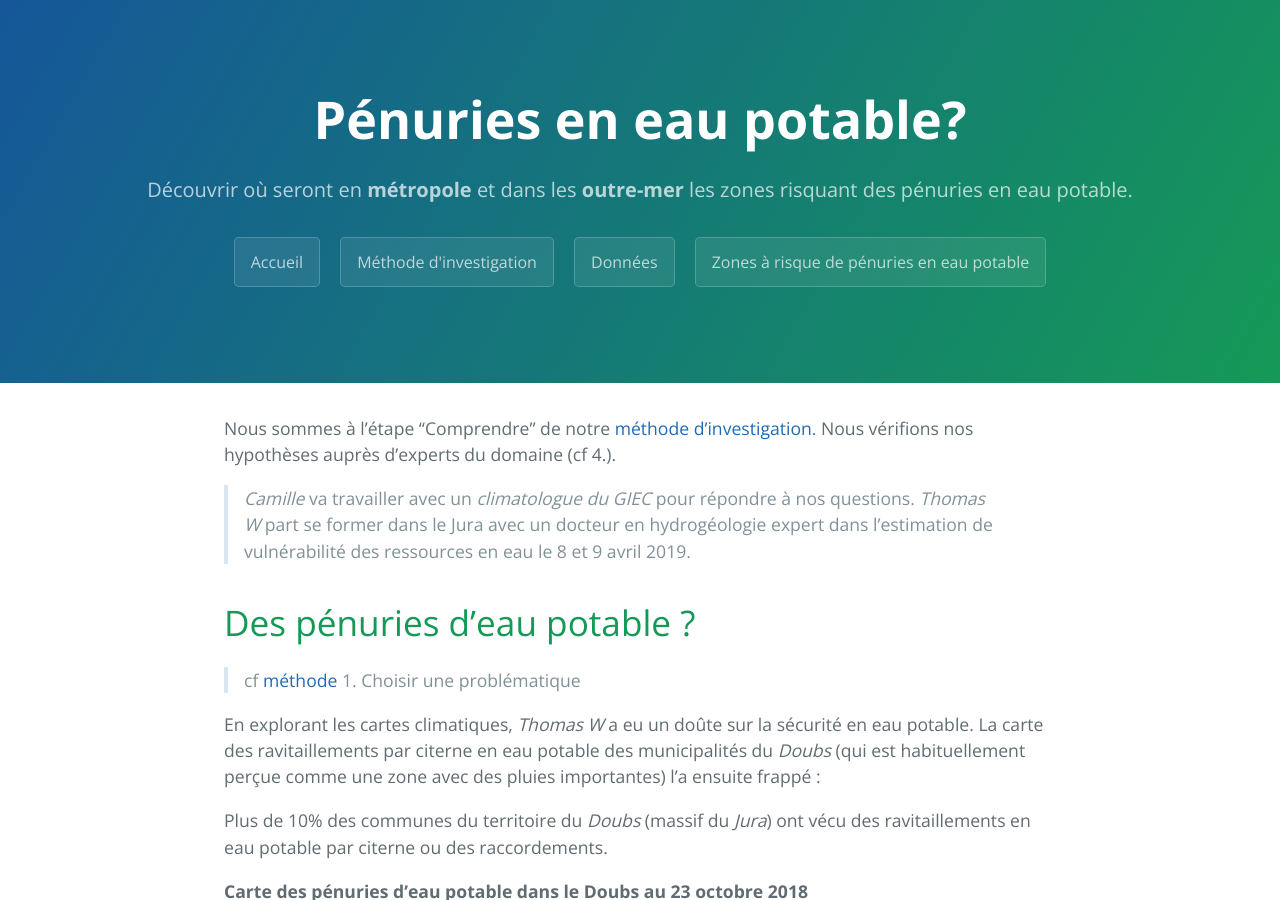
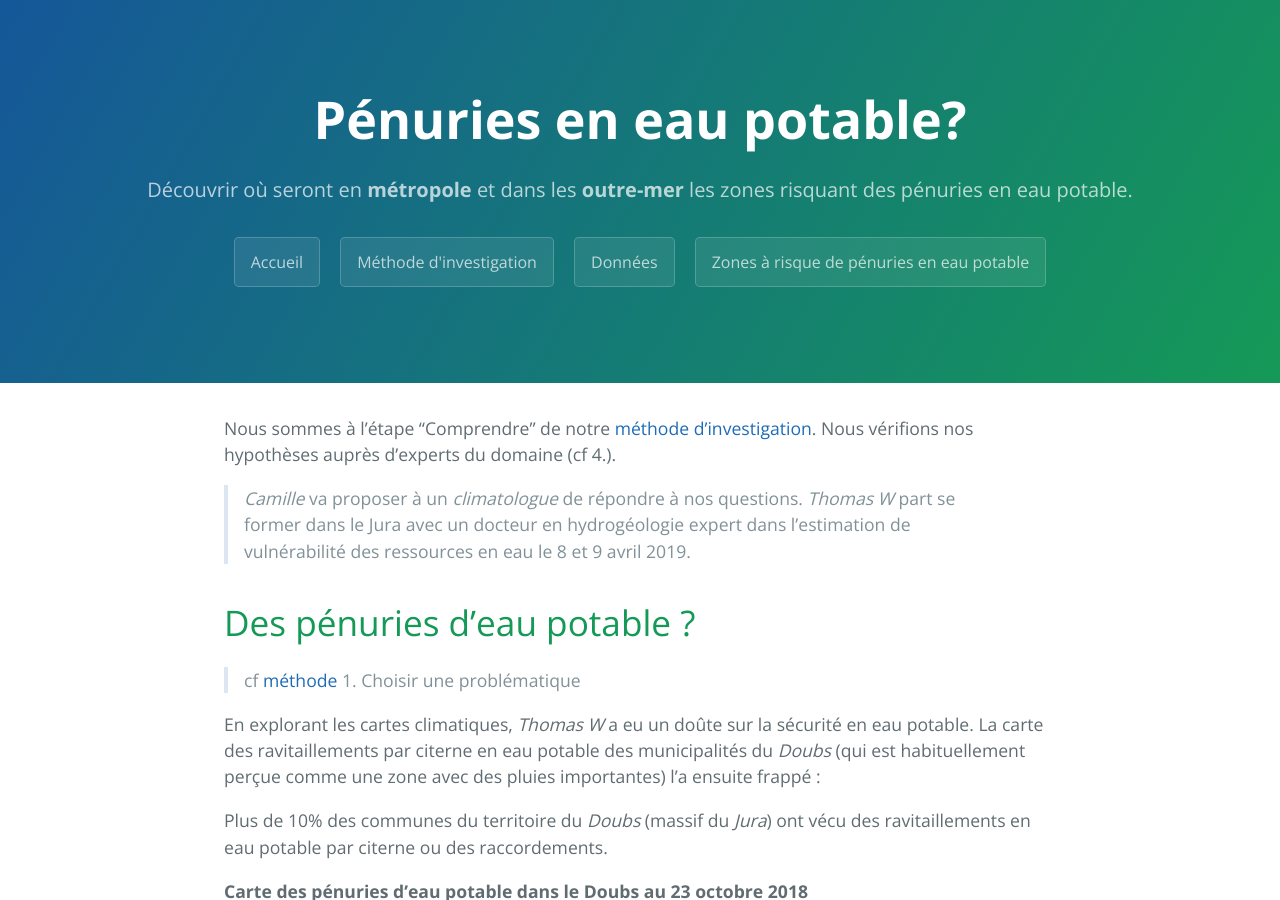
Before and after one commit to secheresses/Ancien-site, a Jekyll site: the page built from pages/risques-penurie-eau.md, in a window 1280 px wide and 900 px high. Built offline with Jekyll 4.4.1, drawn with Linux system fonts in a browser that asks for light colours.

Commit message:
Update risques-penurie-eau.md

```diff
--- a/pages/risques-penurie-eau.md
+++ b/pages/risques-penurie-eau.md
@@ -6,7 +6,7 @@ permalink: /risques-penurie-eau
 ---
 
 Nous sommes à l'étape "Comprendre" de notre [méthode d'investigation](../methode). Nous vérifions nos hypothèses auprès d'experts du domaine (cf 4.).
->*Camille* va travailler avec un *climatologue du GIEC* pour répondre à nos questions. *Thomas W* part se former dans le Jura avec un docteur en hydrogéologie expert dans l'estimation de vulnérabilité des ressources en eau le 8 et 9 avril 2019.
+>*Camille* va proposer à un *climatologue* de répondre à nos questions. *Thomas W* part se former dans le Jura avec un docteur en hydrogéologie expert dans l'estimation de vulnérabilité des ressources en eau le 8 et 9 avril 2019.
 
 # Des pénuries d'eau potable ?
 > cf [méthode](../methode) 1. Choisir une problématique
```
